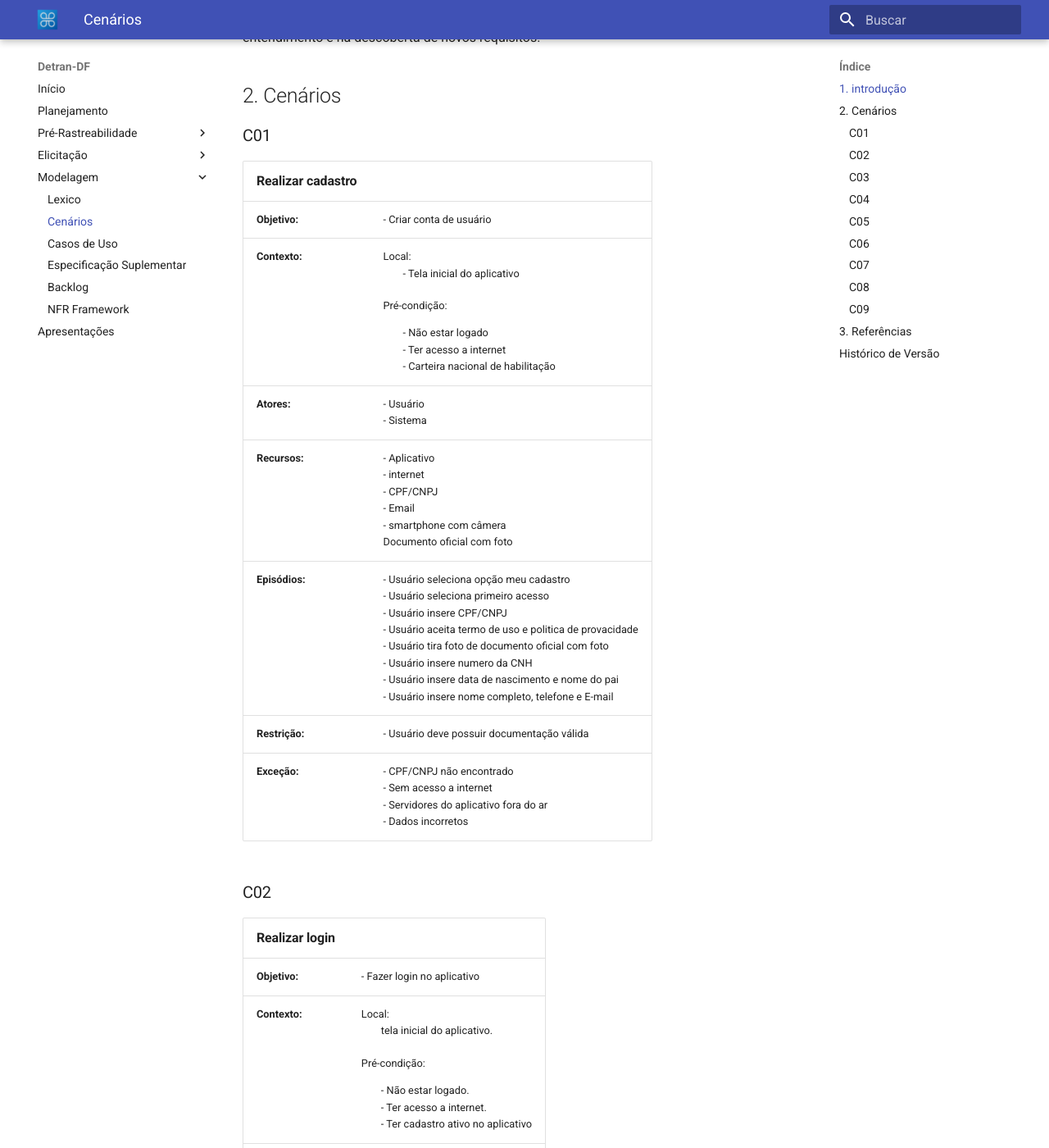
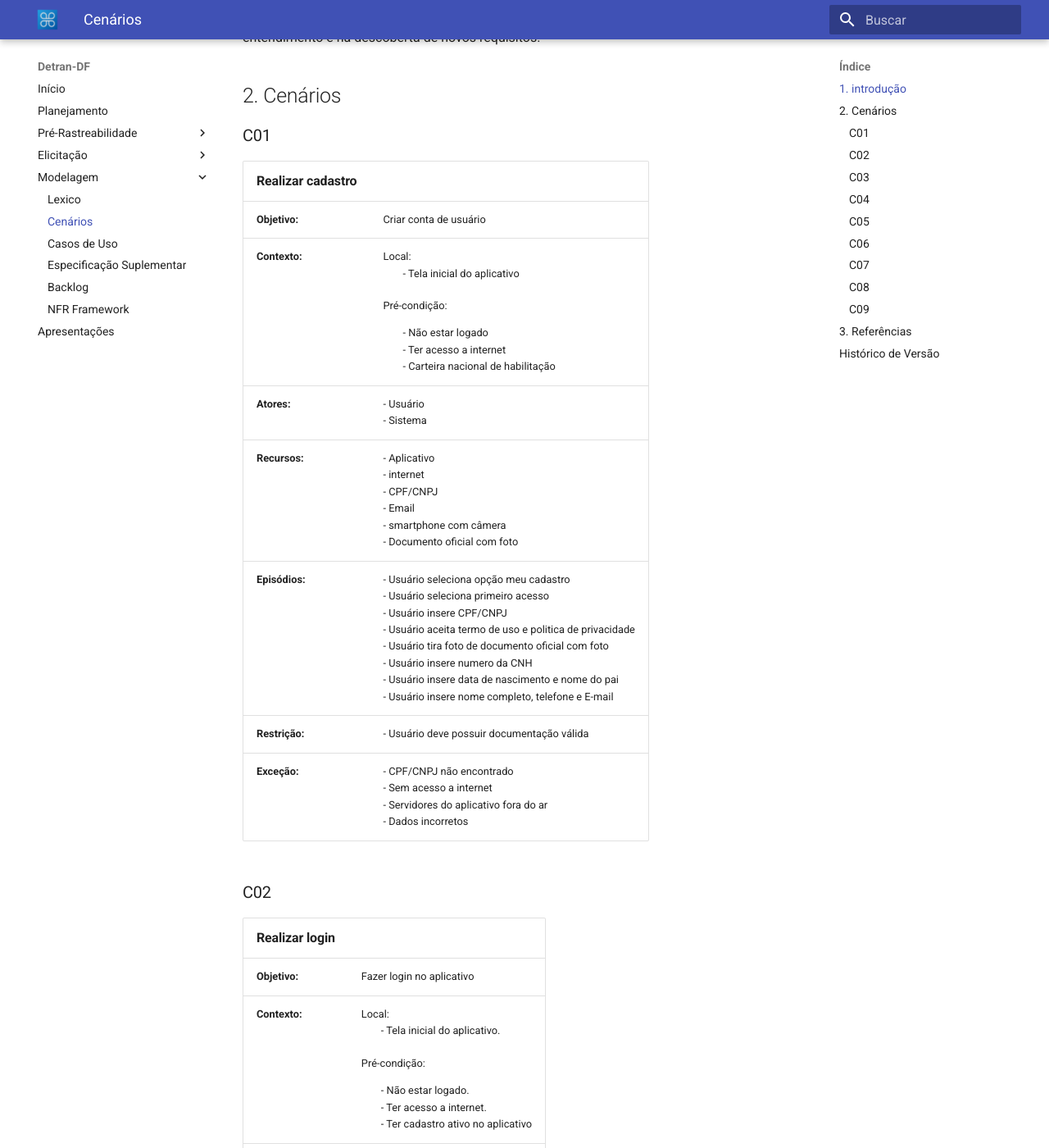
Before and after one commit to Requisitos-de-Software/2022.1-DetranDF, an MkDocs documentation site: the page built from docs/modelagem/cenarios.md, in a window 1280 px wide and 1400 px high, scrolled down 300 px. Shown: the whole window at 82% size. Built offline with MkDocs 1.6.1 and Material for MkDocs 9.7.7, drawn with Linux system fonts in a browser that asks for light colours; some of the changed text lies outside the part shown.

Commit message:
Correções de texto

```diff
--- a/docs/modelagem/cenarios.md
+++ b/docs/modelagem/cenarios.md
@@ -10,19 +10,19 @@ Cenários são utilizados para descrever as situações de uso do sistema pelos
 ### C01
 |<h3>**Realizar cadastro**</h3>||
 |--- |--- |
-|**Objetivo:**|- Criar conta de usuário|
+|**Objetivo:**|Criar conta de usuário|
 |**Contexto:** |Local:<dd>- Tela inicial do aplicativo</dd>Pré-condição:<dd>- Não estar logado<br>- Ter acesso a internet<br>- Carteira nacional de habilitação</dd>|
 |**Atores:**| - Usuário<br>- Sistema|
-|**Recursos:**| - Aplicativo<br>- internet<br>- CPF/CNPJ<br>- Email<br>- smartphone com câmera<br>Documento oficial com foto|
-|**Episódios:**|- Usuário seleciona opção meu cadastro<br>- Usuário seleciona primeiro acesso<br>- Usuário insere CPF/CNPJ<br>- Usuário aceita termo de uso e politica de provacidade<br>- Usuário tira foto de documento oficial com foto<br>- Usuário insere numero da CNH<br>- Usuário insere data de nascimento e nome do pai<br>- Usuário insere nome completo, telefone e E-mail|
+|**Recursos:**| - Aplicativo<br>- internet<br>- CPF/CNPJ<br>- Email<br>- smartphone com câmera<br>- Documento oficial com foto|
+|**Episódios:**|- Usuário seleciona opção meu cadastro<br>- Usuário seleciona primeiro acesso<br>- Usuário insere CPF/CNPJ<br>- Usuário aceita termo de uso e politica de privacidade<br>- Usuário tira foto de documento oficial com foto<br>- Usuário insere numero da CNH<br>- Usuário insere data de nascimento e nome do pai<br>- Usuário insere nome completo, telefone e E-mail|
 |**Restrição:**| - Usuário deve possuir documentação válida |
 |**Exceção:**|- CPF/CNPJ não encontrado<br>- Sem acesso a internet<br>- Servidores do aplicativo fora do ar<br>- Dados incorretos|
 
 ### C02
 |<h3>**Realizar login**</h3>||
 |--- |--- |
-|**Objetivo:**|- Fazer login no aplicativo|
-|**Contexto:** |Local:<dd>tela inicial do aplicativo.</dd>Pré-condição:<dd>- Não estar logado.<br>- Ter acesso a internet.<br>- Ter cadastro ativo no aplicativo</dd>|
+|**Objetivo:**|Fazer login no aplicativo|
+|**Contexto:** |Local:<dd>- Tela inicial do aplicativo.</dd>Pré-condição:<dd>- Não estar logado.<br>- Ter acesso a internet.<br>- Ter cadastro ativo no aplicativo</dd>|
 |**Atores:**| - Usuário<br>- Sistema|
 |**Recursos:**| - CPF/CNPJ<br>- Senha válida<br>- Internet<br>- Aplicativo instalado|
 |**Episódios:**| - Usuário seleciona opção login<br>-  Usuário insere CPF/CNPJ e senha|
@@ -34,7 +34,7 @@ Cenários são utilizados para descrever as situações de uso do sistema pelos
 |--- |--- |
 |**Objetivo:**|Encontrar serviço desejado|
 |**Contexto:** |Local:<dd>- Tela inicial do aplicativo</dd>Pré-condição<dd>- Estar logado no aplicativo<br>- Ter acesso a internet</dd> |
-|**Atores:**| Usuário |
+|**Atores:**|- Usuário |
 |**Recursos:**| - Internet<br>- Aplicativo instalado|
 |**Episódios:**|- Usuário seleciona caixa de pesquisa<br>-  Usuário escreve o nome do serviço a ser encontrado<br>- Usuário seleciona o serviço |
 |**Restrição:**|- Usuário deve estar logado no aplicativo<br>|
@@ -55,7 +55,7 @@ Cenários são utilizados para descrever as situações de uso do sistema pelos
 |<h3>**Acessar seção de habilitação**</h3>||
 |--- |--- |
 |**Objetivo:**|Acessar serviços relacionados a habilitação|
-|**Contexto:** | Local:<dd>Tela inicial do aplicativo</dd>Pré-condição<dd>- Estar logado no aplicativo<br>- Ter Habilitação</dd>|
+|**Contexto:** | Local:<dd>- Tela inicial do aplicativo</dd>Pré-condição<dd>- Estar logado no aplicativo<br>- Ter Habilitação</dd>|
 |**Atores:**|- Usuário<br>- Sistema |
 |**Recursos:**|- Carteira nacional de habilitação<br>- Aplicativo instaldo<br>- Internet |
 |**Episódios:**|- Usuário clica no botão de habilitação na tela inicial <br>- Usuário seleciona emitir CNH-e<br>- Usuário seleciona consultar CNH<br>- Usuário seleciona consultar processo de habilitação <br>- Usuário seleciona alterar endereço de CNH<br>- Usuário seleciona autorização de estacionamento para idoso<br>- Usuário seleciona 2° via de CNH|
@@ -77,7 +77,7 @@ Cenários são utilizados para descrever as situações de uso do sistema pelos
 |<h3>**Agendar atendimento presencial**</h3>||
 |--- |--- |
 |**Objetivo:**|Agendar data para realizar atendimento precencial|
-|**Contexto:** |Local:<dd>- Tela inicial do aplicativo</dd>Pré-condição<dd>Acesso a internet</dd> |
+|**Contexto:** |Local:<dd>- Tela inicial do aplicativo</dd>Pré-condição<dd>- Acesso a internet</dd> |
 |**Atores:**|- Usuário<br>- Sistema|
 |**Recursos:**|- Aplicativo instalado<br>- Internet<br>- Nome<br>- CPF<br>- E-mail <br>- Telefone|
 |**Episódios:**|- Usuário clica no botão de agendamento<br>- Usuário seleciona insere dados pessoais<br>- Usuário seleciona serviço<br>- Usuario seleciona unidade<br>- Usuário seleciona data de atendimento<br>- Usuário seleciona hora do atendimento<br>- Usuário cadastra novo agendamento<br>- Usuário consulta seus agendamentos necessarios|
```
Also changed, not shown: other parts of docs/modelagem/cenarios.md (+4 -4 lines).
